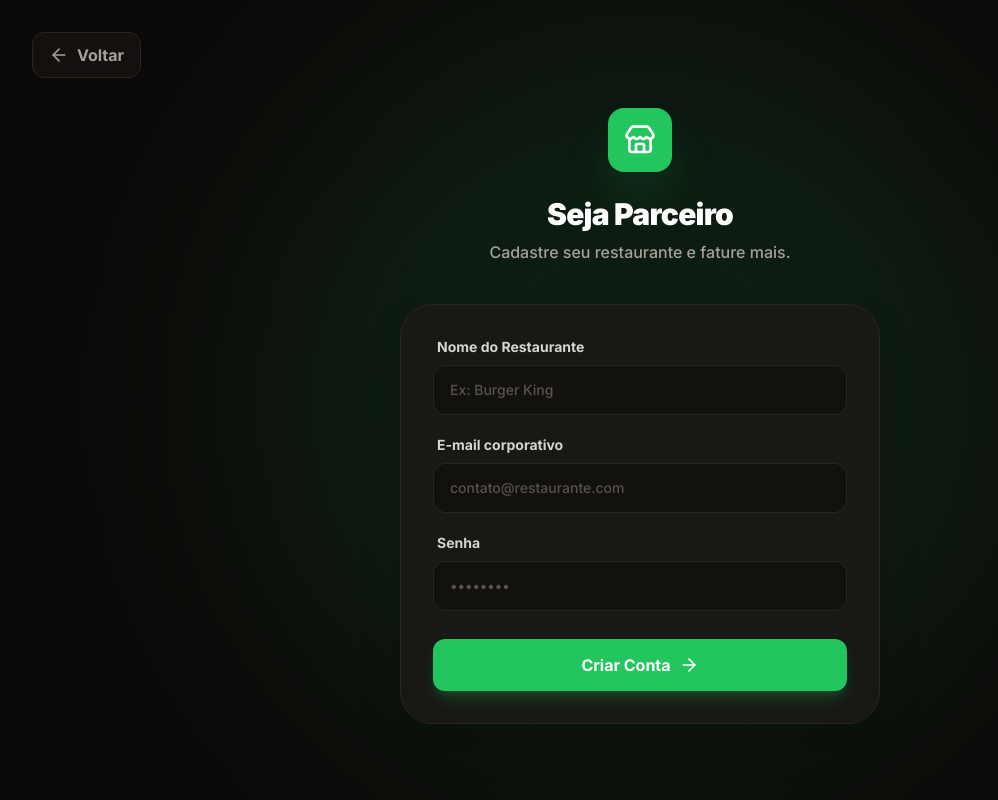
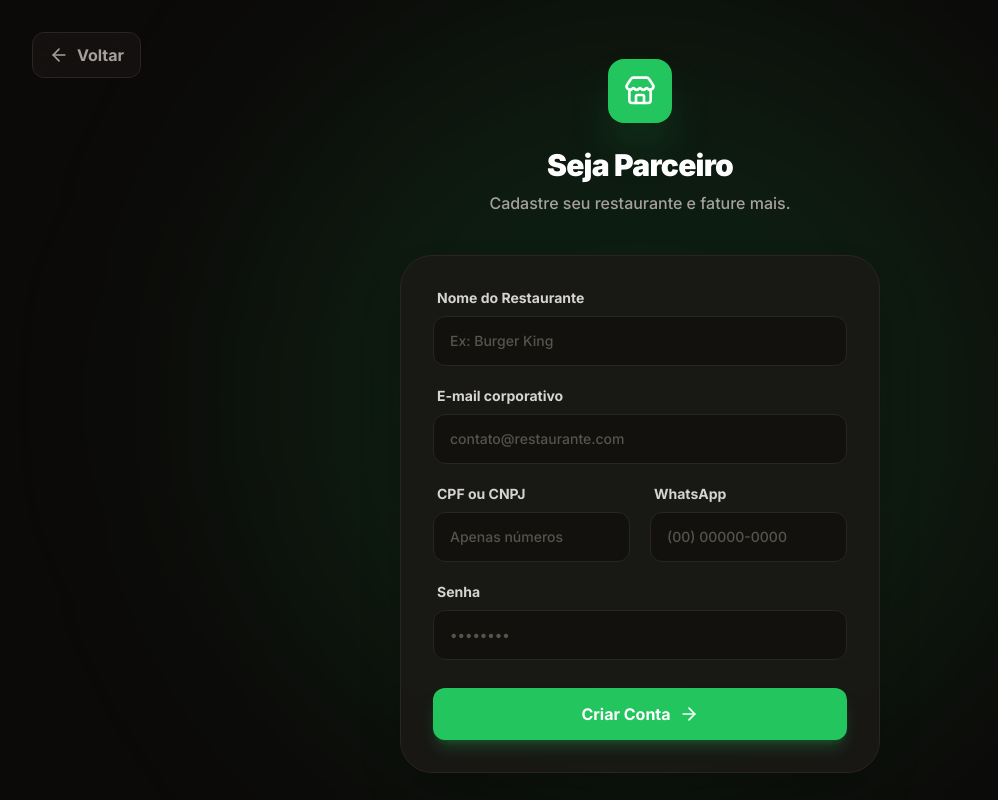
Before and after one commit to felipebretas03-creator/pixelfood, a Next.js app in the folder painel/: page /cadastro in a window 1280 px wide. Shown: the whole page, without its empty margins (0-998 px from the left). Built offline with nearby package versions, Linux system fonts and the light colour scheme.

Commit message:
feat: adiciona cpf/cnpj e whatsapp no cadastro do lojista

```diff
--- a/painel/src/app/cadastro/page.tsx
+++ b/painel/src/app/cadastro/page.tsx
@@ -12,6 +12,8 @@ export default function CadastroPage() {
   const [name, setName] = useState("");
   const [email, setEmail] = useState("");
   const [password, setPassword] = useState("");
+  const [cpfCnpj, setCpfCnpj] = useState("");
+  const [phone, setPhone] = useState("");
   const [error, setError] = useState("");
 
   const handleRegister = async (e: React.FormEvent) => {
@@ -23,7 +25,7 @@ export default function CadastroPage() {
       const res = await fetch(`${backendBase}/api/auth/register`, {
         method: "POST",
         headers: { "Content-Type": "application/json" },
-        body: JSON.stringify({ name, email, password }),
+        body: JSON.stringify({ name, email, password, cpfCnpj, phone }),
       });
       const data = await res.json();
       if (!res.ok) {
@@ -88,6 +90,32 @@ export default function CadastroPage() {
               />
             </div>
 
+            <div className="grid grid-cols-1 md:grid-cols-2 gap-5">
+              <div>
+                <label className="block text-sm font-bold text-stone-300 mb-2 pl-1">CPF ou CNPJ</label>
+                <input
+                  required
+                  type="text"
+                  value={cpfCnpj}
+                  onChange={(e) => setCpfCnpj(e.target.value)}
+                  className="w-full bg-stone-950/50 border border-stone-800 rounded-xl px-4 py-3.5 text-sm font-medium text-white outline-none focus:border-brand-500 focus:bg-stone-900 transition-all placeholder:text-stone-600"
+                  placeholder="Apenas números"
+                />
+              </div>
+
+              <div>
+                <label className="block text-sm font-bold text-stone-300 mb-2 pl-1">WhatsApp</label>
+                <input
+                  required
+                  type="text"
+                  value={phone}
+                  onChange={(e) => setPhone(e.target.value)}
+                  className="w-full bg-stone-950/50 border border-stone-800 rounded-xl px-4 py-3.5 text-sm font-medium text-white outline-none focus:border-brand-500 focus:bg-stone-900 transition-all placeholder:text-stone-600"
+                  placeholder="(00) 00000-0000"
+                />
+              </div>
+            </div>
+
             <div>
               <label className="block text-sm font-bold text-stone-300 mb-2 pl-1">Senha</label>
               <input
```
Also changed, not shown: 1 other file (tests, documents, lock files or other folders).
